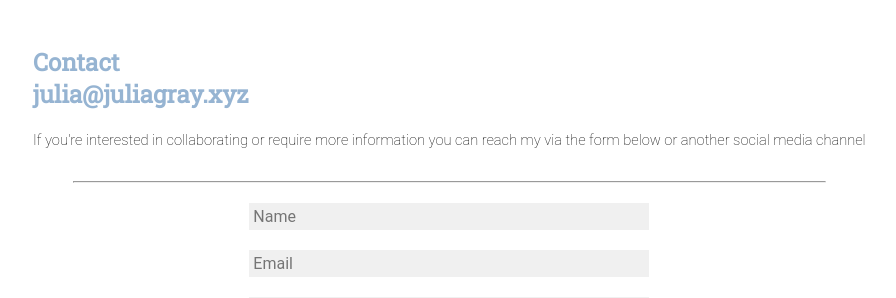
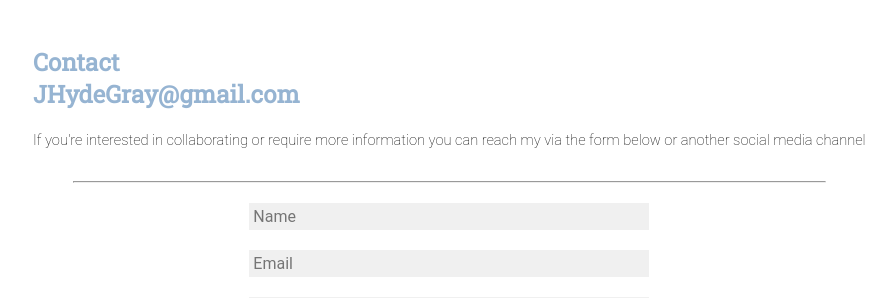
Before and after one commit to j4gray/xyz, a Flask app: page /contact in a window 1280 px wide. Shown: the part 74-372 px from the top of the page, without its empty margins (67-963 px from the left). Run offline with Flask 3, Linux system fonts and the light colour scheme.

Commit message:
updated contact

```diff
--- a/templates/contact.html
+++ b/templates/contact.html
@@ -7,16 +7,6 @@
 	<link rel="shortcut icon" href="{{ url_for('static', filename='images/favicon.ico') }}">
 	<link href="https://fonts.googleapis.com/css?family=Roboto+Slab|Work+Sans|Montserrat|Roboto+Condensed" rel="stylesheet">
 	<title>Contact</title>
-	<script>
-  (function(i,s,o,g,r,a,m){i['GoogleAnalyticsObject']=r;i[r]=i[r]||function(){
-  (i[r].q=i[r].q||[]).push(arguments)},i[r].l=1*new Date();a=s.createElement(o),
-  m=s.getElementsByTagName(o)[0];a.async=1;a.src=g;m.parentNode.insertBefore(a,m)
-  })(window,document,'script','https://www.google-analytics.com/analytics.js','ga');
-
-  ga('create', 'UA-83613903-1', 'auto');
-  ga('send', 'pageview');
-
-</script>
 </head>
 
 <body id ="no_portrait">
@@ -39,11 +29,11 @@
 	</header>
 
 	<section class ="main_contact">
-	<h2 class="contact_heading">Contact</br> julia@juliagray.xyz</h2>
+	<h2 class="contact_heading">Contact</br> JHydeGray@gmail.com</h2>
 		<p class="main_content">If you're interested in collaborating or require more information you can reach my via the form below or another social media channel</p>
 		<hr class="divider_part">
 		<div class="contact_form">
-			<form id="contact" action="http://formspree.io/julia@juliagray.xyz" method="POST" class="form_group">
+			<form id="contact" action="http://formspree.io/JhydeGray@gmail.com" method="POST" class="form_group">
 			<input type="text" name="name" id="name" placeholder="Name" required="required" class="input_text">
 			<input type="email" name="_replyto" placeholder ="Email" required="required" class="input_text">
 			<input type="hidden" name="_subject" value="JuliaGray.xyz submission">
```
